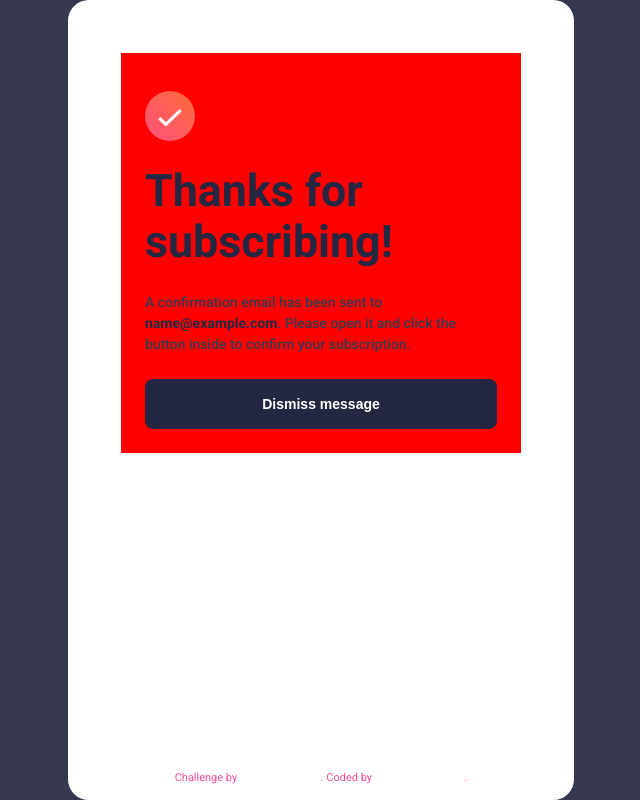
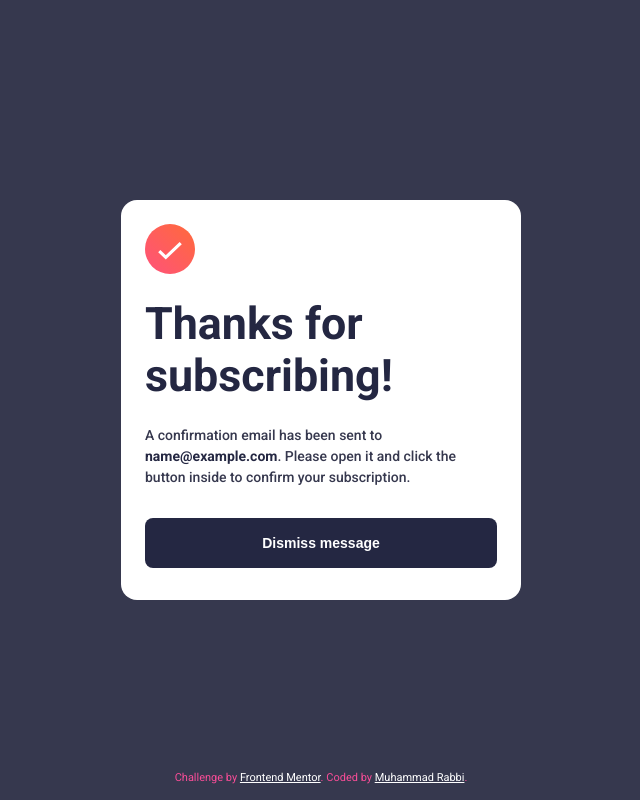
Before and after one commit to MuhammadRabbi84/Newsletter-sign-up-form-with-success-message, a plain HTML site: page index.html in a window 1280 px wide. Both pictures are taken after typing "name@example.com" into the empty fields and a click on the button "Subscribe to monthly newsletter". Shown: the whole page, without its empty margins (319-959 px from the left). Drawn offline with Linux system fonts and the light colour scheme.

Commit message:
Fixed success message

```diff
--- a/css/media.css
+++ b/css/media.css
@@ -1,6 +1,7 @@
 @media screen and (min-width: 26.563rem) {
     body{
-        padding: 2rem;
+        padding: 1.5rem;
+        background-color: var(--cl-neutral-blue-700);
     }
     .mb-illustration{
         display: none;
@@ -12,15 +13,17 @@
         max-width: 26.563rem;
         margin: 0 auto;
         border-radius: 1rem;
+        background-color: var(--cl-neutral-white);
     }
     .success-container{
         width: 25rem;
         height: 25rem;
         padding: 1.5rem;
-    }
-    .success{
-        height: 100%;
-        width: 100%;
+        background-color: var(--cl-neutral-white);
+        top: 50%;
+        left: 50%;
+        transform: translate(-50% ,-50%);
+        border-radius: 1rem;
     }
     .success-desc{
         padding-block-end: 1.5rem;
@@ -34,11 +37,10 @@
         align-items: center;
         justify-content: center;
     }
-
     .main-container{
         padding: 1.3rem;
         border-radius: 1.3rem;
-        max-width: 100%;
+        max-width: 50rem;
     }
     .tb-illustration{
         display: none;
@@ -47,8 +49,7 @@
         display: block;
     }
     .form-container{
-        display: flex;
-        align-items: center;
+        flex-direction: row;
     }
     .sign_up-form{
         order: 1;
--- a/css/style.css
+++ b/css/style.css
@@ -19,7 +19,7 @@ html{
 body{
     width: 100%;
     font-family: var(--fFamily);
-    background-color: var(--cl-neutral-blue-700);
+    overflow: hidden auto;
 }
 img{
     max-width: 100%;
@@ -33,9 +33,12 @@ img{
     display: flex;
 }
 .main-container{
+    /*
+    min-height: 100vh;
+    overflow: hidden;
     background-color: var(--cl-neutral-white);
-    height: 100vh;
-    overflow: hidden;
+    align-items: flex-start;
+    justify-content: center; */
 }
 .form-container{
     height: 100%;
@@ -133,20 +136,16 @@ label{
 }
 .success-container{
     padding: 2rem 1.5rem;
-    background-color: red;
-    margin: 2rem;
+    position: absolute;
+    bottom: 0;
+    height: 80vh;
+    overflow: hidden;
 }
 .form-container.hide-form{
     display: none;
 }
 .success-container.show-success{
-    display: grid;
-    align-content: flex-end;
-}
-.success{
-    display: flex;
-    flex-direction: column;
-    justify-content: space-between;
+    display: block;
 }
 .success-message img{
     height: 3.125rem;
@@ -155,6 +154,11 @@ label{
 .success-title{
     padding-block: 1.5rem;
     line-height: 1.1;
+}
+.dismiss-btn{
+    position: absolute;
+    bottom: 2rem;
+    width: calc(100% - 3rem);
 }
 .user-email{
     font-weight: 700;
@@ -168,7 +172,6 @@ label{
     font-size: 0.688rem;
     color: hsl(334, 94%, 64%);
     display: none;
-
 }
 .attribution a {
     color: var(--cl-neutral-white);
--- a/index.html
+++ b/index.html
@@ -20,7 +20,7 @@
 
     <div class="main-container">
 
-      <div class="form-container">
+      <div class="form-container main-content">
         <section class="illustration">
           <img src="assets/images/illustration-sign-up-mobile.svg" alt="illustration" class="mb-illustration">
           <img src="assets/images/illustration-sign-up-tablet.svg" alt="illustration" class="tb-illustration hidden">
@@ -57,7 +57,7 @@
         </section>
       </div>
 
-      <div class="success-container hidden">
+      <div class="success-container hidden main-content">
         <div class="success">
           <div class="success-message">
             <img src="assets/images/icon-success.svg" alt="success">
```
